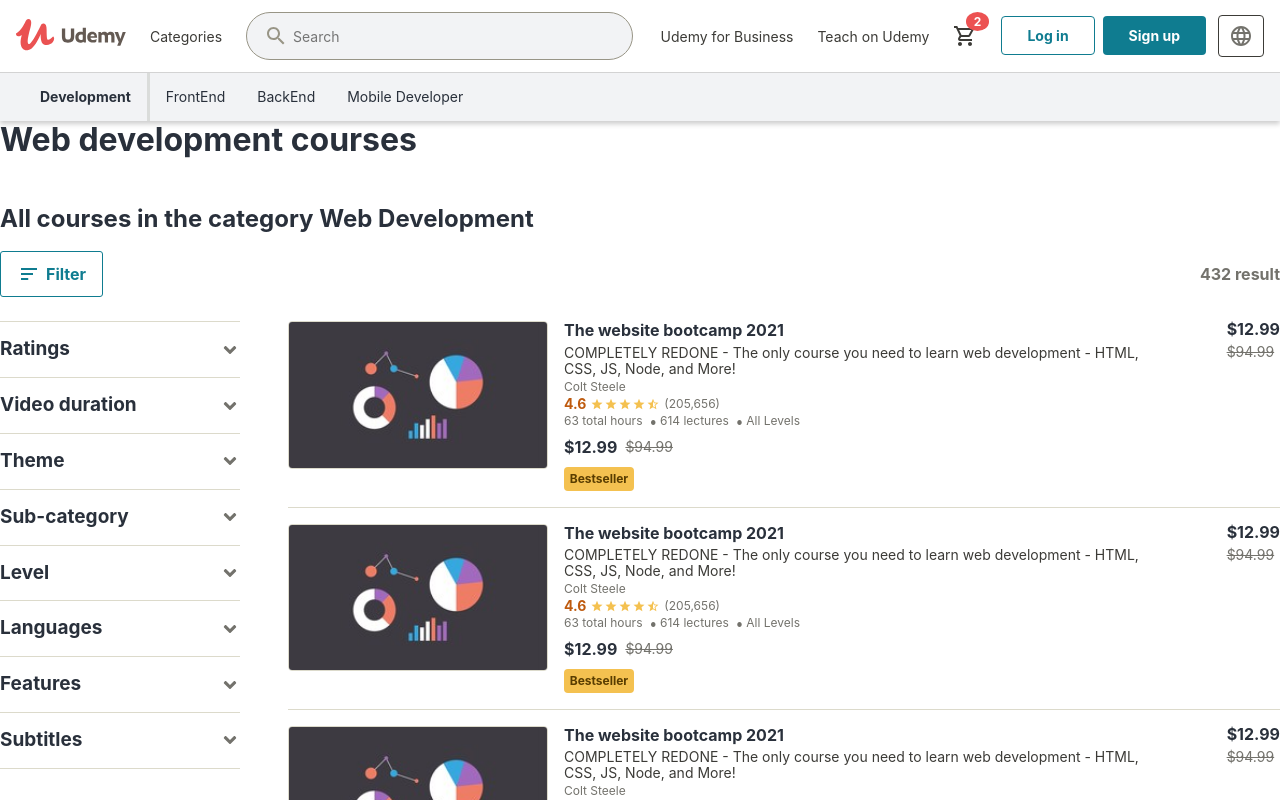
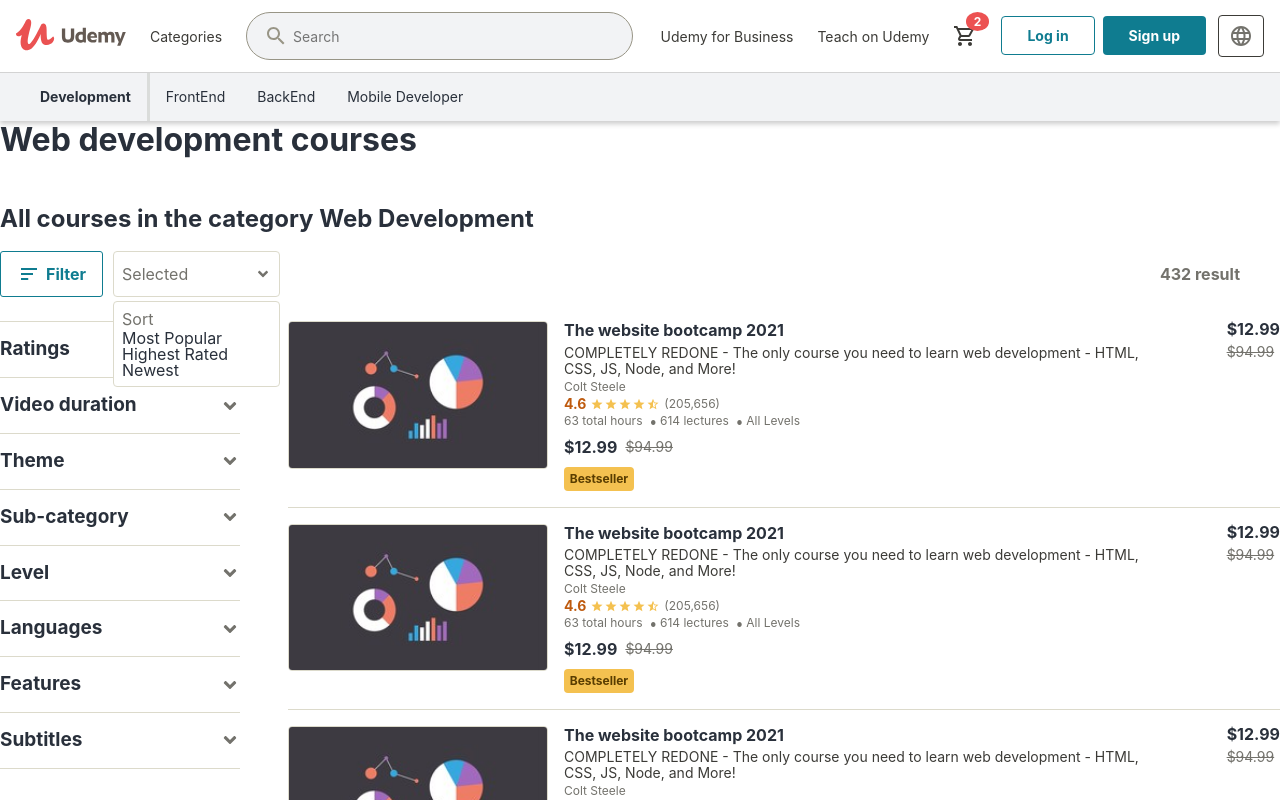
Before and after one commit to lenhuthao0777/udemy-clone-app, a React (Create React App) app: page /courses in a window 1280 px wide. Shown: the top 800 px of the page. Built offline with nearby package versions, Linux system fonts and the light colour scheme.

Commit message:
fix select btn

```diff
--- a/src/pages/courses/Filter.js
+++ b/src/pages/courses/Filter.js
@@ -1,18 +1,44 @@
 import React from "react";
 import { BiMenuAltLeft } from "react-icons/bi";
-// import ButtonFilterSelect from "./ButtonFilterSelect";
+import { FaAngleDown } from "react-icons/fa";
 function Filter({ ShowSidebar }) {
+    const selectDropdown = [
+        {
+            id: 1,
+            name: "Most Popular",
+        },
+        {
+            id: 2,
+            name: "Highest Rated",
+        },
+        {
+            id: 3,
+            name: "Newest",
+        },
+    ];
     return (
-		<div className='filter'>
-			<div className='filter-heading'>
-				<div className='filter-heading__buttons'>
-					<button className='filter-btn' onClick={ShowSidebar}>
-						<BiMenuAltLeft className='filter-icon' />
+        <div className="filter">
+            <div className="filter-heading">
+                <div className="filter-heading__buttons">
+                    <button className="filter-btn" onClick={ShowSidebar}>
+                        <BiMenuAltLeft className="filter-icon" />
                         <p>Filter</p>
                     </button>
                     {/* <ButtonFilterSelect className='filter-select'/> */}
+                    <div className="filter-select">
+                        <div className="filter-select__btn">
+                            <p>Selected</p>
+                            <FaAngleDown />
                         </div>
-				<div className='filter-heading__result'>
+                        <div className="filter-select__dropdown">
+                            <h3>Sort</h3>
+                            {selectDropdown.map((item) => {
+                                return <p key={item.id}>{item.name}</p>;
+                            })}
+                        </div>
+                    </div>
+                </div>
+                <div className="filter-heading__result">
                     <span>432 result</span>
                 </div>
             </div>
--- a/src/services/CoursesApi.js
+++ b/src/services/CoursesApi.js
@@ -2,7 +2,7 @@
 
 const coursesApi = {
 	getCourses: () => {
-		const params = { MaNhom: "GP07" };
+		const params = { MaNhom: "GP08" };
 		return axiosClient.get("/QuanLyKhoaHoc/LayDanhSachKhoaHoc", { params });
 	},
 	getCoursesByCategory: (category) => {
--- a/src/styles/courses/Filter.scss
+++ b/src/styles/courses/Filter.scss
@@ -6,7 +6,7 @@
         &__buttons {
             display: flex;
             align-items: center;
-            width: 25%;
+            width: 280px;
             .filter-btn {
                 display: flex;
                 align-items: center;
@@ -38,6 +38,40 @@
                     }
                 }
             }
+            .filter-select {
+                width: 100%;
+                position: relative;
+                &__btn {
+                    display: flex;
+                    justify-content: space-between;
+                    align-items: center;
+                    border: 1px solid #dcdacb;
+                    border-radius: 4px;
+                    padding: 14px 8px;
+                    font-size: 16px;
+                    color: $color-black-2;
+                }
+                &__dropdown {
+                    // display: none;
+                    position: absolute;
+                    top: 50px;
+                    left: 0;
+                    padding: 8px;
+                    width: 100%;
+                    border: 1px solid #dcdacb;
+                    border-radius: 4px;
+                    background-color: $color-white-0;
+                    h3 {
+                        font-size: 16px;
+                        color: $color-black-2;
+                        font-weight: 400;
+                    }
+                    p {
+                        font-size: 16px;
+                        color: $color-black-0;
+                    }
+                }
+            }
         }
         &__result {
             width: 75%;
@@ -57,14 +91,14 @@
 }
 @include responesive("medium") {
     .filter {
-       &-heading{
-           &__buttons{
+        &-heading {
+            &__buttons {
                 width: 100%;
-               .filter-select{
+                .filter-select {
                     width: 35%;
                 }
             }
-           &__result{
+            &__result {
                 display: none;
             }
         }
```
Also changed, not shown: src/pages/courses/FilterCoursesItem.js (line endings or trailing spaces). Lines whose indentation alone changed are shown as unchanged.
